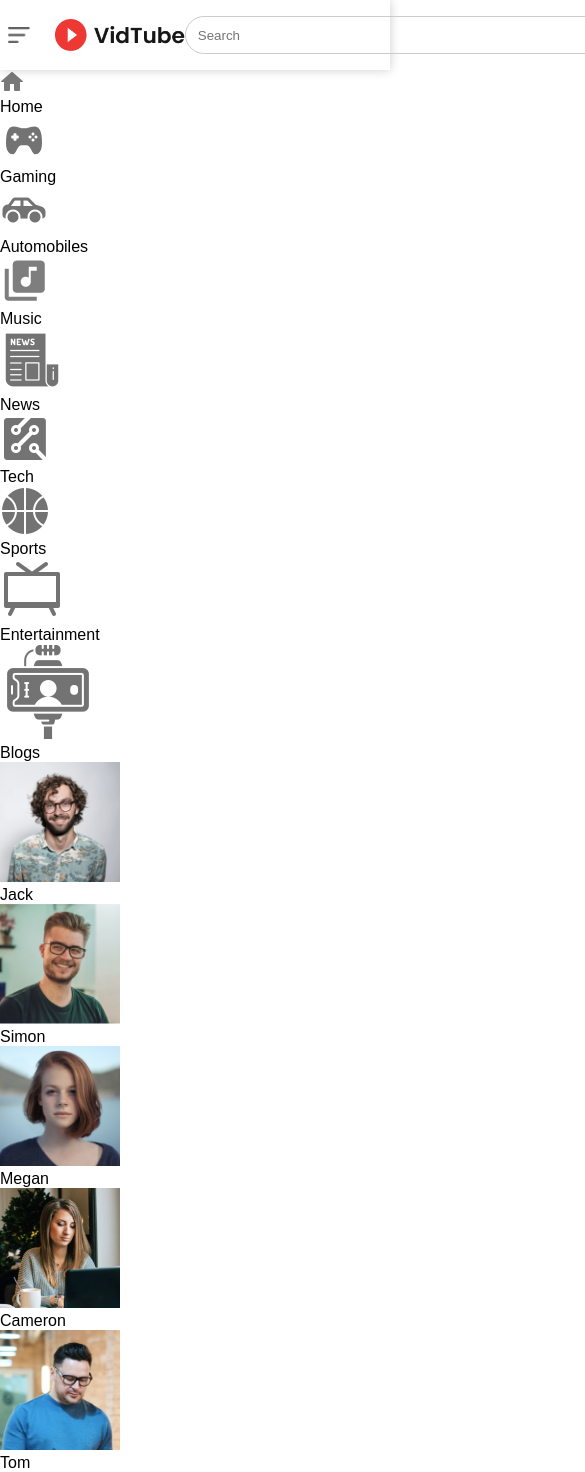
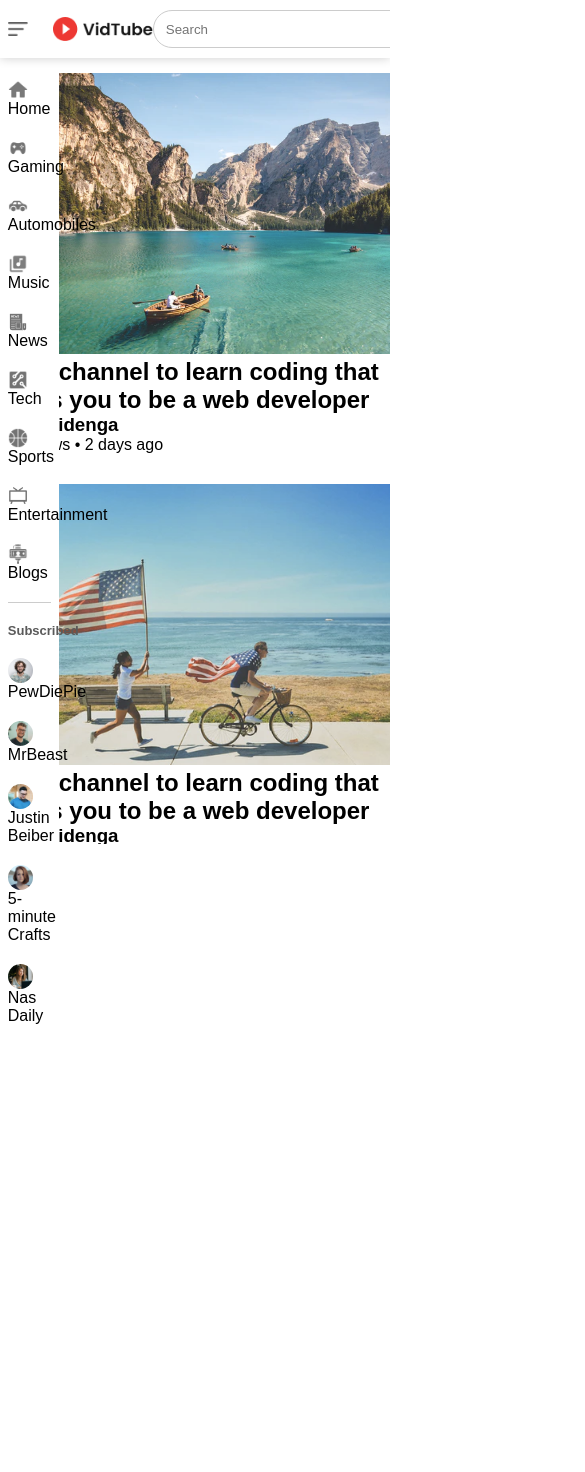
Before and after one commit to ager001/Midenga-s-Youtube, a React (Vite) app: page / in a window 390 px wide. Shown: the top 1472 px of the page, 585 px wide, since content can reach past the window. After the commit the page ends 844 px from the top, so only its background shows below. Built offline with nearby package versions, Linux system fonts and the light colour scheme.

Commit message:
Implement sidebar functionality and responsive design; add Feed component with styling

```diff
--- a/src/App.jsx
+++ b/src/App.jsx
@@ -1,15 +1,19 @@
-import React from 'react';
+import React, {useState} from 'react';
 import NavBar from './Components/NavBar/NavBar';
 import { Route, Routes } from 'react-router-dom';
 import Home from './Pages/Home/Home';
 import Video from './Pages/Video/Video';
 
 const App = () => {
+
+const [sidebar, setSidebar] = useState(true);
+
+
   return (
     <div>
-      <NavBar />
+      <NavBar  setSidebar={setSidebar}/>
       <Routes>
-        <Route path='/' element={<Home/>} />
+        <Route path='/' element={<Home sidebar={sidebar}/>} />
         <Route path='/video/:categoryId/:videoId' element={<Video/>} />
       </Routes>
     </div>
--- a/src/Components/NavBar/NavBar.css
+++ b/src/Components/NavBar/NavBar.css
@@ -8,11 +8,11 @@ nav{
     z-index: 10;
 }
 .nav-left .menu-icon {
-    width: 22px;
+    width: 20px;
     margin-right: 25px;
 }
 .nav-left .logo{
-    width:130px;
+    width:100px;
 
 }
 .nav-middle .search-box{
@@ -33,10 +33,10 @@ nav{
     cursor: pointer;
 }
 .nav-right img{
-    width: 50px;
+    width: 25px;
     margin-right: 25px;
 }
 .nav-right .user-icon{
-    width: 50px;
+    width: 20px;
     border-radius: 50%;
 }
--- a/src/Components/NavBar/NavBar.jsx
+++ b/src/Components/NavBar/NavBar.jsx
@@ -8,11 +8,11 @@ import more_icon from '../../assets/more.png';
 import notification_icon from '../../assets/notification.png';
 import profile_icon from '../../assets/jordan.png';
 
-const NavBar = () => {
+const NavBar = ({setSidebar}) => {
   return (
     <nav className="flex-div">
       <div className="nav-left flex-div">
-        <img className='menu-icon' src={menu_icon} alt="" />
+        <img className='menu-icon' onClick={()=>setSidebar(prev=>prev===false?true:false)} src={menu_icon} alt="" />
         <img className='logo' src={logo} alt="" />
       </div>
       <div className="nav-middle flex-div">
--- a/src/Components/Sidebar/Sidebar.css
+++ b/src/Components/Sidebar/Sidebar.css
@@ -0,0 +1,50 @@
+.sidebar{
+    background: #fff;
+    width: 15%;
+    position: fixed;
+    top: 0;
+    padding-left: 2%;
+    padding-top: 80px;
+}
+.shortcut-links img{
+    width: 20px;
+    margin-right: 20px;
+}
+.side-links{
+    display: flex;
+    align-items: center;
+    margin-bottom: 20px;
+    width: fit-content;
+    flex-wrap: wrap;
+    cursor: pointer;
+}
+.sidebar hr{
+    border: 0;
+    height: 1px;
+    background: #ccc;
+    width: 85%;
+
+}
+.subscribed-list h3{
+    font-size: 13px;
+    margin: 20px 0;
+    color: #5a5a5a;
+}
+.subscribed-list img{
+    border-radius: 50%;
+    width: 25px;
+    margin-right: 20px;
+}
+.small-sidebar{
+    width: 5%;
+}
+.small-sidebar p{
+    display: none;
+}
+.small-sidebar h3{
+    display: none;
+}
+.small-sidebar hr{
+    width: 50%;
+    margin-bottom: 25px;
+}
--- a/src/Components/Sidebar/Sidebar.jsx
+++ b/src/Components/Sidebar/Sidebar.jsx
@@ -15,9 +15,9 @@ import megan from '../../assets/megan.png';
 import cameron from '../../assets/cameron.png';
 import tom from '../../assets/tom.png';
 
-const Sidebar = () => {
+const Sidebar = ({sidebar}) => {
   return (
-    <div className='sidebar'>
+    <div className={`sidebar ${sidebar ? "" : "small-sidebar"}`}>
         <div className="shortcut-links">
             <div className="side-links">
                 <img src={home} alt="" /><p>Home</p>
@@ -46,25 +46,37 @@ const Sidebar = () => {
             <div className="side-links">
                 <img src={blogs} alt="" /><p>Blogs</p>
             </div>
+            <hr/>
+        </div>
+        <div className="subscribed-list">
+            <h3>Subscribed</h3>
             <div className="side-links">
-                <img src={jack} alt="" /><p>Jack</p>
-            </div>
-            <div className="side-links">
-                <img src={simon} alt="" /><p>Simon</p>
-            </div>
-            <div className="side-links">
-                <img src={megan} alt="" /><p>Megan</p>
-            </div>
-            <div className="side-links">
-                <img src={cameron} alt="" /><p>Cameron</p>
+              <img src={jack} alt="" /><p>PewDiePie</p>
             </div>
         </div>
-        <div className="side-links">
-                <img src={tom} alt="" /><p>Tom</p>
+        <div className="subscribed-list">
+            <div className="side-links">
+              <img src={simon} alt="" /><p>MrBeast</p>
             </div>
+        </div>
+        <div className="subscribed-list">
+            <div className="side-links">
+              <img src={tom} alt="" /><p>Justin Beiber</p>
+            </div>
+        </div>
+        <div className="subscribed-list">
+            <div className="side-links">
+              <img src={megan} alt="" /><p>5-minute Crafts</p>
+            </div>
+        </div>
+        <div className="subscribed-list">
+            <div className="side-links">
+              <img src={cameron} alt="" /><p>Nas Daily</p>
+            </div>
+        </div>
 
     </div>
   )
 }
 
-export default Sidebar
+export default Sidebar;
--- /dev/null
+++ b/src/Components/feed/Feed.css
@@ -0,0 +1,7 @@
+.feed{
+    display: grid;
+    grid-template-columns: repeat(auto-fit, minmax(250px, 1fr));
+    grid-column-gap: 16PX;
+    grid-row-gap: 30px;
+    margin-top: 15px;
+}
--- /dev/null
+++ b/src/Components/feed/Feed.jsx
@@ -0,0 +1,70 @@
+import React from 'react'
+import './Feed.css'
+import thumbnail1 from '../../assets/thumbnail1.png'
+import thumbnail2 from '../../assets/thumbnail2.png'
+import thumbnail3 from '../../assets/thumbnail3.png'
+import thumbnail4 from '../../assets/thumbnail4.png'
+import thumbnail5 from '../../assets/thumbnail5.png'
+import thumbnail6 from '../../assets/thumbnail6.png'
+import thumbnail7 from '../../assets/thumbnail7.png'
+import thumbnail8 from '../../assets/thumbnail8.png'
+
+
+const Feed = () => {
+  return (
+    <div className='feed'>
+            <div className='card'>
+              <img src={thumbnail1} alt="" />
+              <h2>Best channel to learn coding that helps you to be a web developer</h2>
+              <h3>AgerMidenga</h3>
+             <p>15k views &bull; 2 days ago</p>
+           </div>
+            <div className='card'>
+              <img src={thumbnail2} alt="" />
+              <h2>Best channel to learn coding that helps you to be a web developer</h2>
+              <h3>AgerMidenga</h3>
+             <p>15k views &bull; 2 days ago</p>
+           </div>
+            <div className='card'>
+              <img src={thumbnail3} alt="" />
+              <h2>Best channel to learn coding that helps you to be a web developer</h2>
+              <h3>AgerMidenga</h3>
+             <p>15k views &bull; 2 days ago</p>
+           </div>
+            <div className='card'>
+              <img src={thumbnail4} alt="" />
+              <h2>Best channel to learn coding that helps you to be a web developer</h2>
+              <h3>AgerMidenga</h3>
+             <p>15k views &bull; 2 days ago</p>
+           </div>
+            <div className='card'>
+              <img src={thumbnail5} alt="" />
+              <h2>Best channel to learn coding that helps you to be a web developer</h2>
+              <h3>AgerMidenga</h3>
+             <p>15k views &bull; 2 days ago</p>
+           </div>
+            <div className='card'>
+              <img src={thumbnail6} alt="" />
+              <h2>Best channel to learn coding that helps you to be a web developer</h2>
+              <h3>AgerMidenga</h3>
+             <p>15k views &bull; 2 days ago</p>
+           </div>
+            <div className='card'>
+              <img src={thumbnail7} alt="" />
+              <h2>Best channel to learn coding that helps you to be a web developer</h2>
+              <h3>AgerMidenga</h3>
+             <p>15k views &bull; 2 days ago</p>
+           </div>
+            <div className='card'>
+              <img src={thumbnail8} alt="" />
+              <h2>Best channel to learn coding that helps you to be a web developer</h2>
+              <h3>AgerMidenga</h3>
+             <p>15k views &bull; 2 days ago</p>
+           </div>
+    </div>
+
+
+  )
+}
+
+export default Feed;
--- a/src/Pages/Home/Home.jsx
+++ b/src/Pages/Home/Home.jsx
@@ -1,15 +1,19 @@
 import React from 'react'
 import './Home.css';
 import Sidebar from '../../Components/Sidebar/Sidebar';
+import Feed from '../../Components/feed/Feed';
 
-const Home = () => {
+const Home = ({sidebar}) => {
   return (
     <>
-        <Sidebar />
+        <Sidebar sidebar={sidebar}/>
+        <div className={`container ${sidebar?"":'large-container'}`}>
+          <Feed/>
+        </div>
     </>
 
 
   )
 }
 
-export default Home
+export default Home;
--- a/src/index.css
+++ b/src/index.css
@@ -1,3 +1,9 @@
+html, body {
+    height: 100%;
+    width: 100%;
+    overflow-x: hidden; /* Prevent horizontal scroll, allow vertical */
+}
+
 *{
     margin: 0;
     padding: 0;
```
